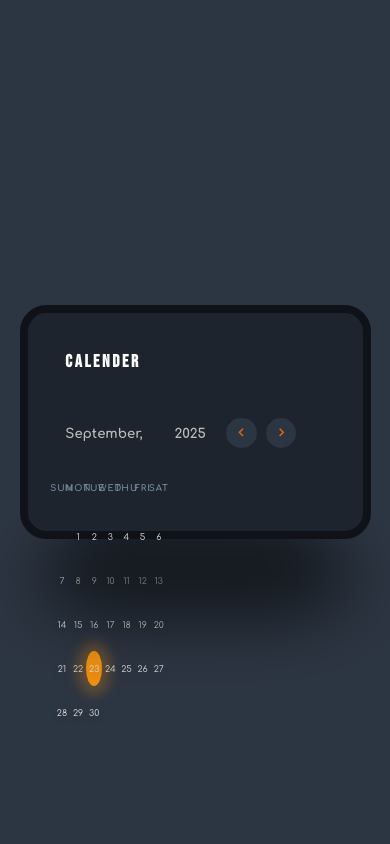
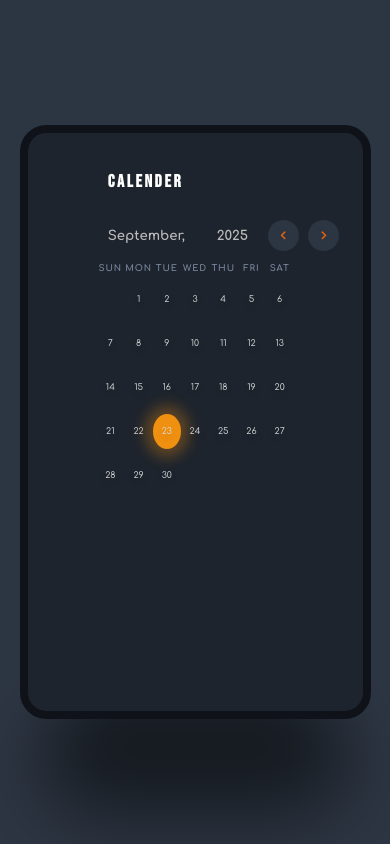
Before and after one commit to TacticalReader/Calendar-App, a React (Vite) app in the folder calender-app/: page / in a window 390 px wide. Built offline with nearby package versions, Linux system fonts and the light colour scheme.

Commit message:
Update CALENDERAPP.css

```diff
--- a/calender-app/src/Components/CALENDERAPP.css
+++ b/calender-app/src/Components/CALENDERAPP.css
@@ -319,4 +319,72 @@
 line-height: 4rem;
 font-weight: bold;
 color: #fff;
+
 }
+
+
+
+
+
+
+@media (max-width: 850px) {
+  .calender-app {
+    aspect-ratio: 3 / 2;
+    flex-direction: column;
+    row-gap: 2rem;
+  }
+  .calender {
+    width: 70%;
+    margin:  auto;
+  }
+  .nevigate-date{
+    margin: 1rem 0;
+  }
+  .weekdays{
+    margin: 1rem 0;
+  }
+  .events {
+    width: 80%;
+  margin: auto;
+  }
+  .event-popup{
+    top: 18%;
+    left: 50%;
+    transform: translateX(-50%);
+    width: 60%;
+    aspect-ratio: 4 / 3 ;
+    row-gap: 1rem;
+  }
+
+  .event-popup-time{
+    width: clamp(5rem, 10cqi, 8rem);
+    font-size: clamp(1.5rem, 3cqi, 2.2rem);
+  }
+
+  .time-input input{
+    width: clamp(5rem, 10cqi, 8rem);
+    font-size: clamp(1.5rem, 3cqi, 2.2rem);
+  }
+  .event-popup textarea{
+    width: clamp(18rem, 35cqi, 28rem);
+}
+  .event-popup textarea::placeholder{
+   font-size: clamp(1rem, 1.5cqi, 2rem);
+}
+.event-popup-btn{
+   width: clamp(18rem, 35cqi, 28rem);
+    font-size: clamp(1.5rem, 3cqi, 2.2rem);
+  }
+  .event-date{
+    font-size: clamp(1rem , 1.4cqi , 1.2rem );
+  }
+
+.event-time{
+    font-size: clamp(1rem , 2cqi , 1.6rem );
+  }
+  .event-text{
+    font-size: clamp(1rem , 2.4cqi , 1.4rem );
+  }
+
+
+}
```
